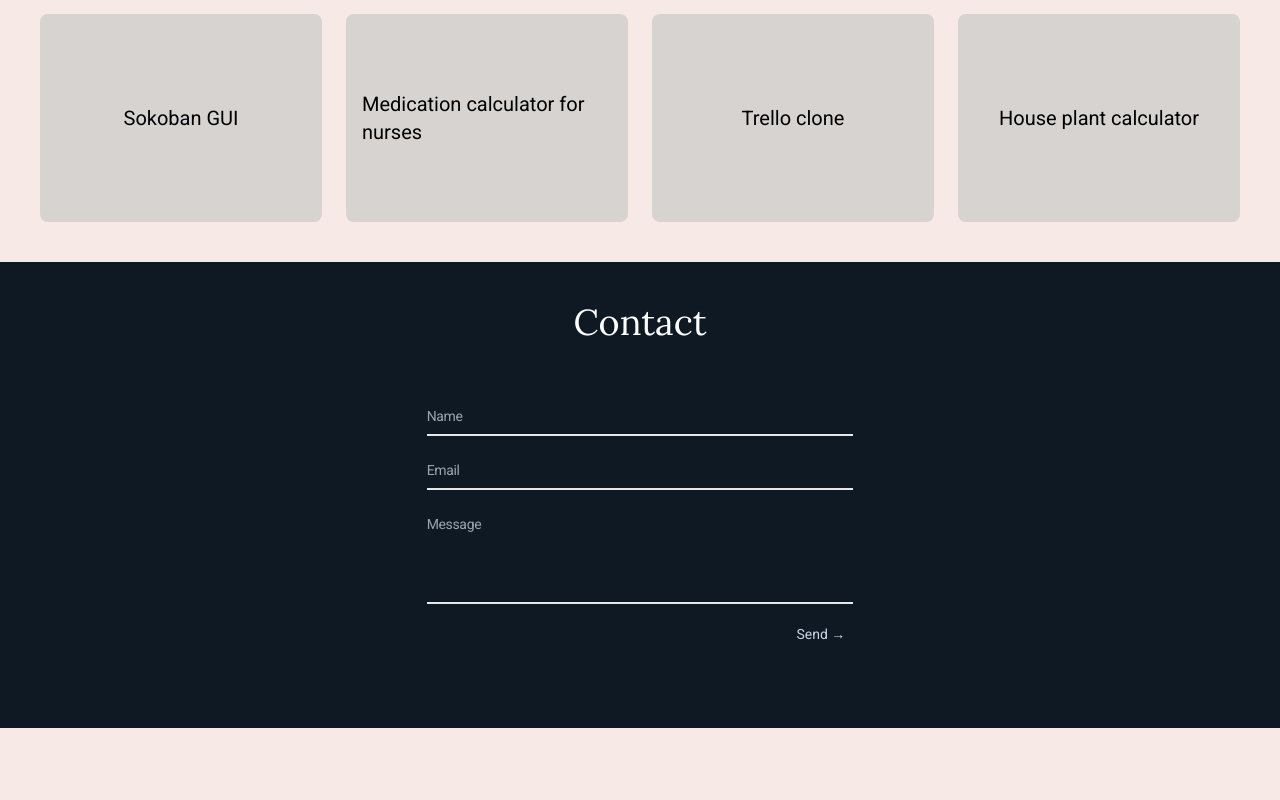
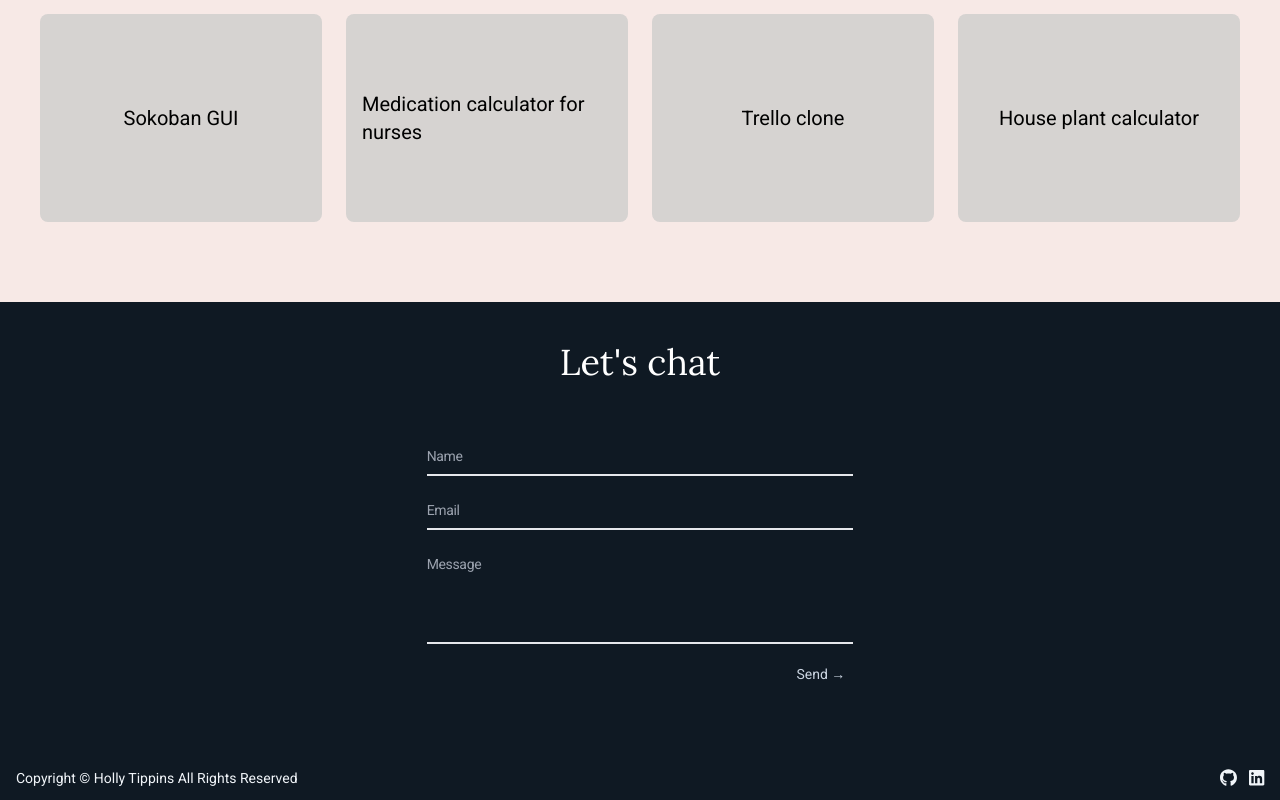
Before and after one commit to tippinsh/portfolio-site, a Vue app: page / in a window 1280 px wide. Shown: the part 1440-2240 px from the top of the page. Before the commit the page ends 2168 px from the top, so only its background shows below. Built offline with nearby package versions, Linux system fonts and the light colour scheme.

Commit message:
added footer content

```diff
--- a/src/components/CalculatorModal.vue
+++ b/src/components/CalculatorModal.vue
@@ -10,7 +10,7 @@
         >
             <div id="container" class="flex justify-center flex-col gap-4">
                 <h1 class="text-center font-serif text-lg">
-                    The Mental Health Nurse's Medication Buddy App
+                    The Mental Health Nurse's Medication App (WIP)
                 </h1>
                 <div>
                     <p>> Built with vanilla JS and Tailwind</p>
--- a/src/components/Home.vue
+++ b/src/components/Home.vue
@@ -2,6 +2,7 @@
     <the-header
         @aboutAnchor="scrollToAnchorPoint('about')"
         @projectsAnchor="scrollToAnchorPoint('projects')"
+        @contactAnchor="scrollToAnchorPoint('contact')"
     ></the-header>
     <section class="h-[400px] md:h-full">
         <div
@@ -71,7 +72,7 @@
             </div>
         </div>
     </section>
-    <section ref="projects">
+    <section ref="projects" class="pb-10">
         <h1
             class="text-center mt-10 mb-10 md:mb-2 text-2xl md:text-4xl font-serif"
         >
@@ -114,14 +115,14 @@
             <font-awesome-icon :icon="['fab', 'laravel']" size="xl" />
         </div> -->
     </section>
-    <section class="bg-[#0F1923] pb-20">
+    <section class="bg-[#0F1923] pb-3" ref="contact">
         <div>
             <h1
                 class="text-center mb-10 md:mb-2 text-2xl md:text-4xl font-serif pt-10 text-white pb-12"
             >
-                Contact
+                Let's chat
             </h1>
-            <div class="flex justify-center">
+            <div class="flex justify-center pb-20">
                 <form
                     action=""
                     class="flex flex-col w-1/3 gap-4 appearance-none"
@@ -147,6 +148,28 @@
                         Send &#8594;
                     </button>
                 </form>
+            </div>
+        </div>
+        <div class="flex justify-between px-4 text-slate-100 text-sm">
+            <div>
+                <p>Copyright &copy Holly Tippins All Rights Reserved</p>
+            </div>
+            <div>
+                <a href="https://github.com/htippins" target="_blank">
+                    <font-awesome-icon
+                        :icon="['fab', 'github']"
+                        size="lg"
+                        class="ml-4 hover:scale-125 ease-in-out duration-[600ms] cursor-pointer pr-3"
+                /></a>
+                <a
+                    href="https://www.linkedin.com/in/holly-tippins/"
+                    target="_blank"
+                >
+                    <font-awesome-icon
+                        :icon="['fab', 'linkedin']"
+                        size="lg"
+                        class="hover:scale-125 ease-in-out duration-[600ms] cursor-pointer"
+                /></a>
             </div>
         </div>
     </section>
--- a/src/components/TheHeader.vue
+++ b/src/components/TheHeader.vue
@@ -15,7 +15,12 @@
             >
                 PROJECTS
             </p>
-            <p class="hover:scale-105 cursor-pointer">CONTACT</p>
+            <p
+                class="hover:scale-105 cursor-pointer"
+                @click="$emit('contactAnchor')"
+            >
+                CONTACT
+            </p>
             <a href="https://github.com/htippins" target="_blank">
                 <font-awesome-icon
                     :icon="['fab', 'github']"
--- a/src/components/TrelloModal.vue
+++ b/src/components/TrelloModal.vue
@@ -10,7 +10,7 @@
         >
             <div id="container" class="flex justify-center flex-col gap-4">
                 <h1 class="text-center font-serif text-lg">
-                    Trello inspired Kanban board
+                    Trello inspired Kanban board (WIP)
                 </h1>
                 <div>
                     <p>> Built with Vue.js</p>
```
